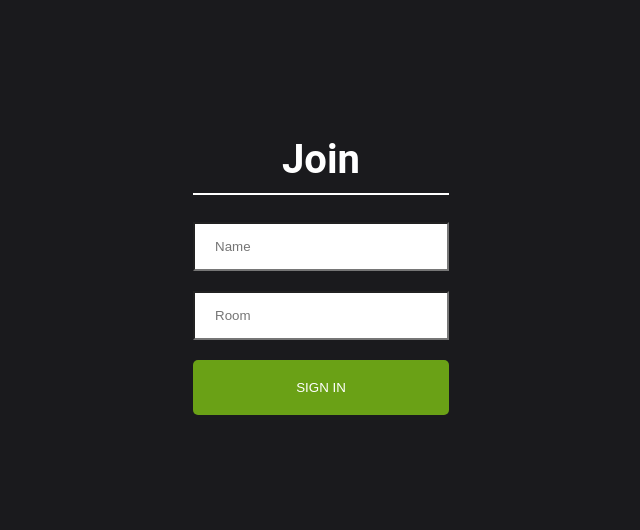
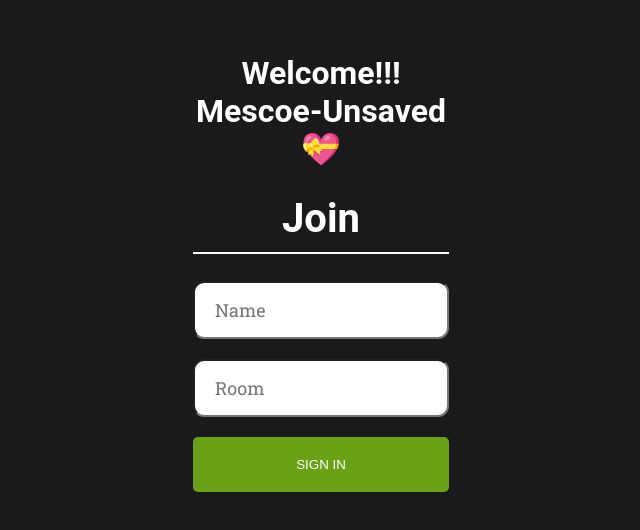
Before and after one commit to shubham-bakhal/mescoe-unsaved, a React (Create React App) app: page / in a window 1280 px wide. Shown: the part 138-668 px from the top of the page, without its empty margins (319-959 px from the left). Built offline with nearby package versions, Linux system fonts and the light colour scheme.

Commit message:
font fixed

```diff
--- a/public/index.html
+++ b/public/index.html
@@ -15,6 +15,8 @@
       user's mobile device or desktop. See https://developers.google.com/web/fundamentals/web-app-manifest/
     -->
     <link rel="manifest" href="%PUBLIC_URL%/manifest.json" />
+    <link rel="preconnect" href="https://fonts.gstatic.com">
+    <link href="https://fonts.googleapis.com/css2?family=Roboto+Slab&display=swap" rel="stylesheet">
     <!--
       Notice the use of %PUBLIC_URL% in the tags above.
       It will be replaced with the URL of the `public` folder during the build.
--- a/src/components/Input/Input.css
+++ b/src/components/Input/Input.css
@@ -8,7 +8,9 @@
   border-radius: 0;
   padding: 5%;
   width: 80%;
-  font-size: 1.2em;
+  /* font-size: 1.2em; */
+  font-family: 'Roboto Slab', serif;
+  font-size: 18px;
 }
 
 input:focus, textarea:focus, select:focus{
--- a/src/components/Join/Join.css
+++ b/src/components/Join/Join.css
@@ -29,8 +29,13 @@ html, body {
   border-radius: 0;
   padding: 15px 20px;
   width: 100%;
+  border-radius: 11px;
+  font-family: 'Roboto Slab', serif;
+  font-size: 18px;
 }
-
+.welcomeJoin {
+  color: white;
+}
 .heading {
   color: white;
   font-size: 2.5em;
--- a/src/components/Join/Join.js
+++ b/src/components/Join/Join.js
@@ -10,6 +10,7 @@ export default function SignIn() {
   return (
     <div className="joinOuterContainer">
       <div className="joinInnerContainer">
+      <h1 className="welcomeJoin" >Welcome!!! Mescoe-Unsaved 💝</h1>
         <h1 className="heading">Join</h1>
         <div>
           <input placeholder="Name" className="joinInput" type="text" onChange={(event) => setName(event.target.value)} />
```
Also changed, not shown: 1 other file (tests, documents, lock files or other folders).
